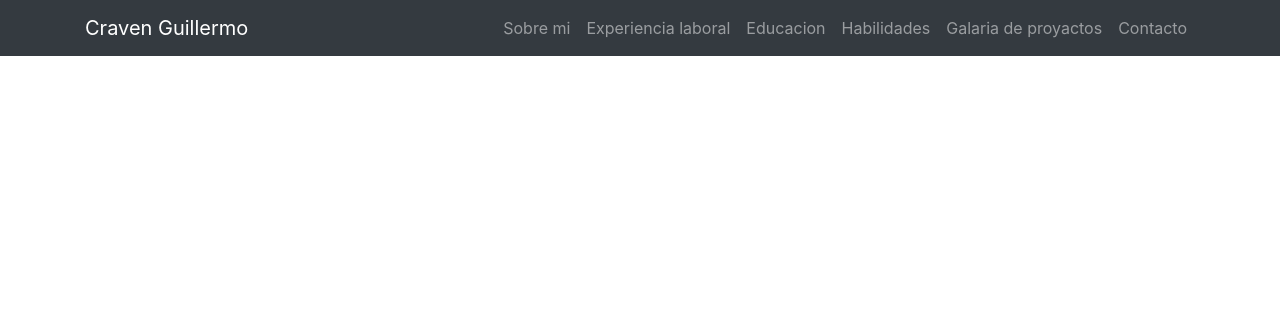
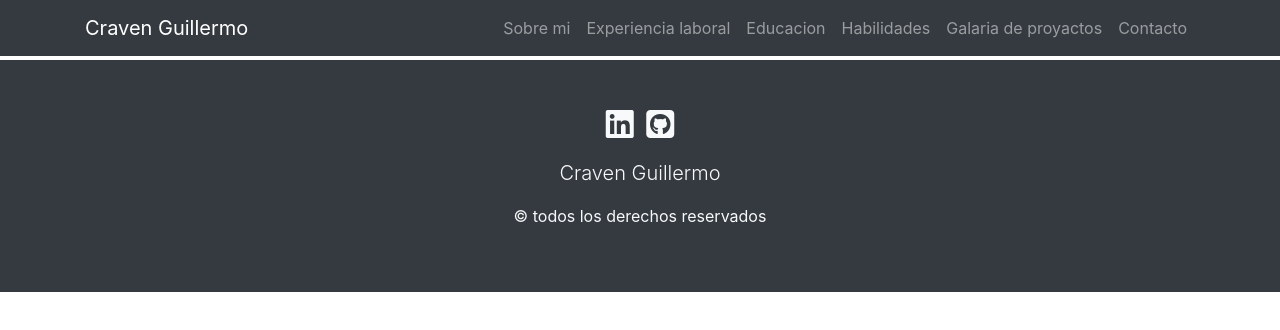
Before and after one commit to guillecraven/la-pizza-de-ternera, a plain HTML site: page index.html in a window 1280 px wide. Drawn offline with Linux system fonts and the light colour scheme; files that its build step writes are made by us from their sources.

Commit message:
se agrego el diseño del footer

```diff
--- a/index.html
+++ b/index.html
@@ -7,6 +7,7 @@
     <link rel="stylesheet" href="/css/bootstrap.min.css">
     <link rel="stylesheet" href="style.css">
     <title>Craven Guillermo</title>
+    <script src="https://kit.fontawesome.com/1a40155a5c.js" crossorigin="anonymous"></script>
 </head>
 
 <body>
@@ -14,8 +15,8 @@
         <nav class="navbar navbar-expand-lg navbar-dark bg-dark">
             <div class="container"><a class="navbar-brand" href="#">Craven Guillermo</a>
                 <button class="navbar-toggler" type="button" data-toggle="collapse" data-target="#navbarSupportedContent" aria-controls="navbarSupportedContent" aria-expanded="false" aria-label="Toggle navigation">
-              <span class="navbar-toggler-icon"></span>
-            </button>
+                    <span class="navbar-toggler-icon"></span>
+                </button>
 
                 <div class="collapse navbar-collapse" id="navbarSupportedContent">
                     <ul class="navbar-nav ml-auto">
@@ -46,7 +47,12 @@
         </nav>
     </header>
     <main></main>
-    <footer></footer>
+    <footer class="container-fluid bg-dark text-light py-5 text-center my-1">
+        <a href="#"><i class="fab fa-linkedin fa-2x text-light mr-2"></i></a>
+        <a href="#"><i class="fab fa-github-square fa-2x text-light"></i></a>
+        <p class="lead my-3">Craven Guillermo</p>
+        <p>&copy; todos los derechos reservados</p>
+    </footer>
     <script src="/js/jquery-3.5.1.min.js"></script>
     <script src="/js/popper.min.js"></script>
     <script src="/js/bootstrap.min.js"></script>
```
